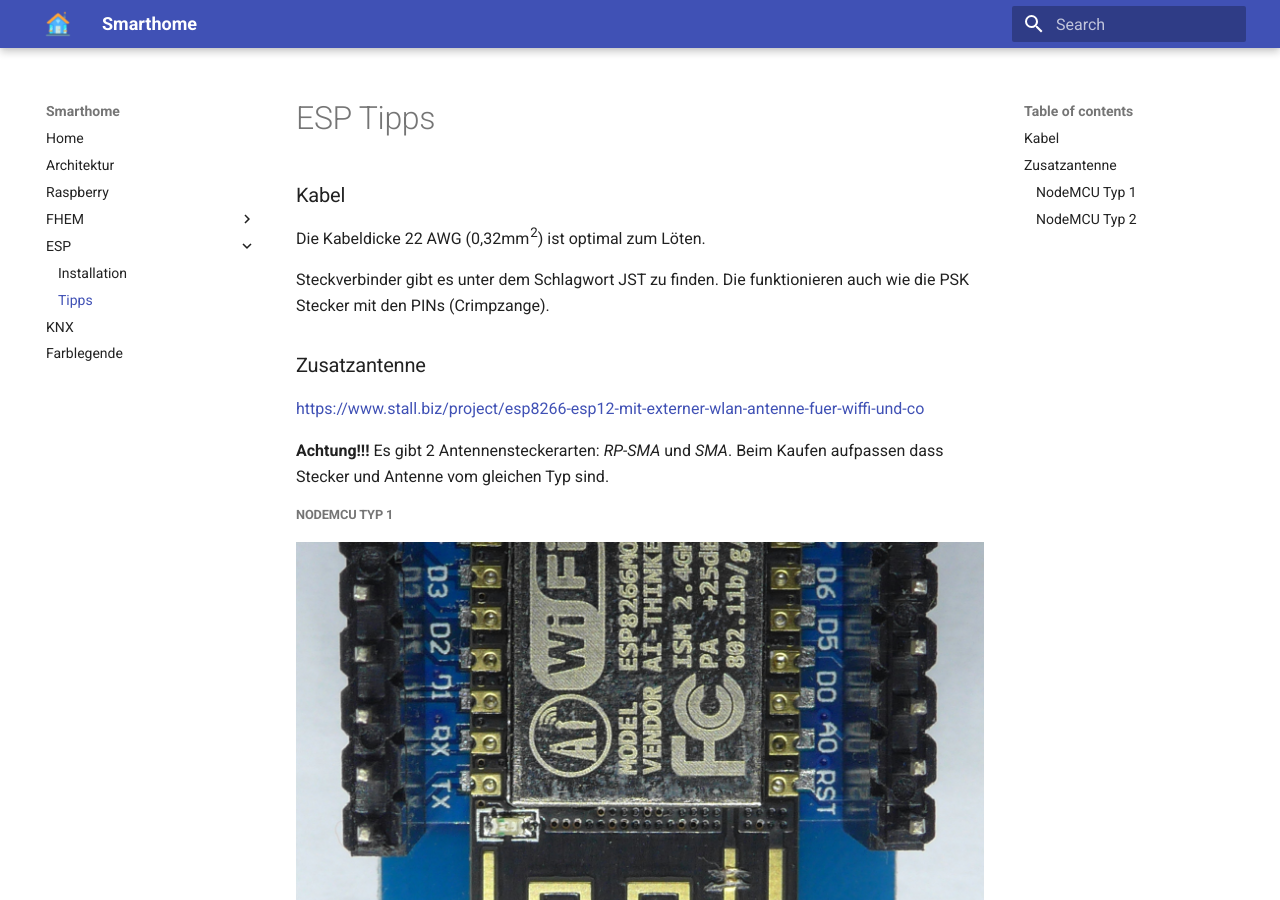
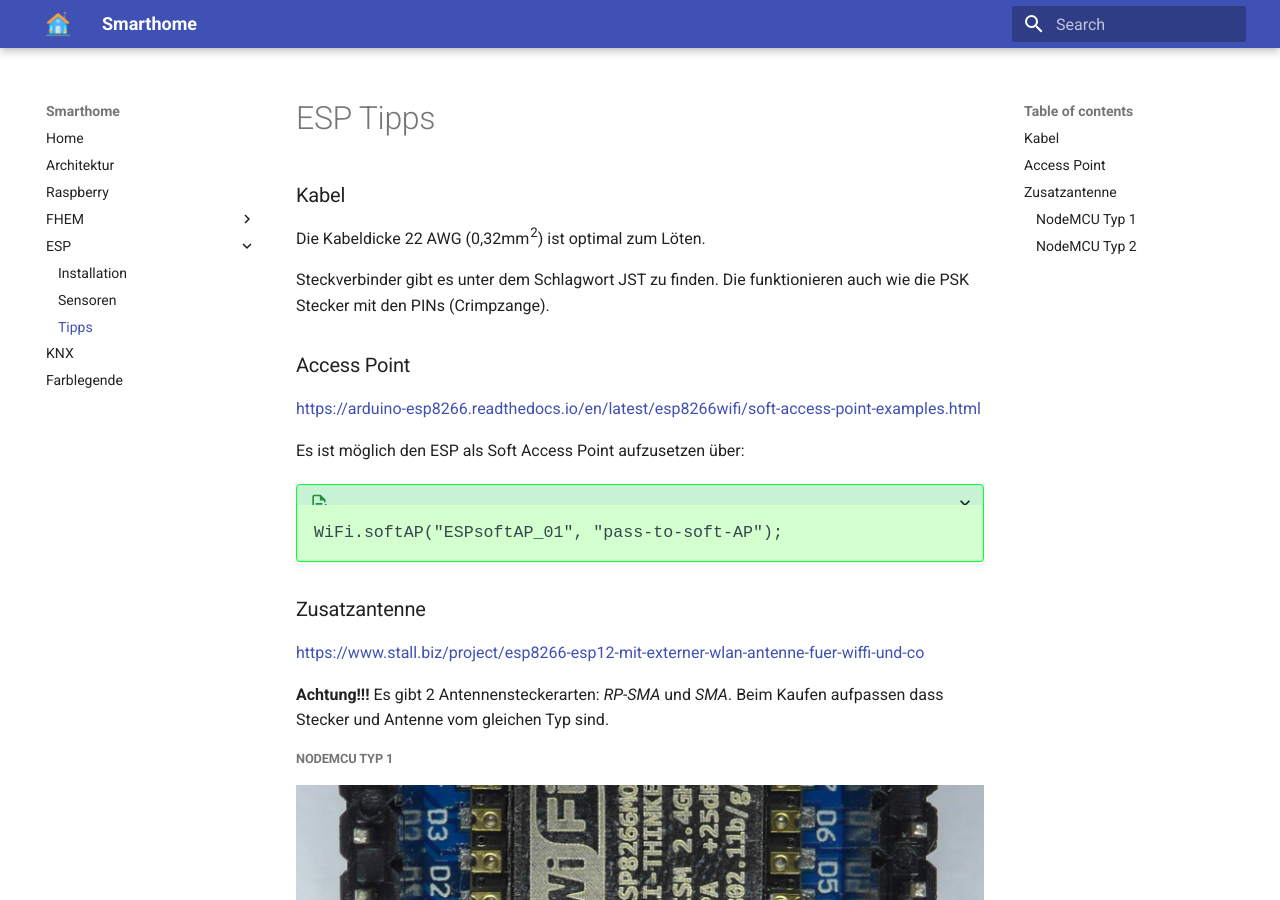
Before and after one commit to rogerknop/mkdocs_smarthome, an MkDocs documentation site: the page built from docs/esptipps/esp_tipps.md, in a window 1280 px wide and 900 px high. Built offline with MkDocs 1.6.1 and Material for MkDocs 9.7.7, drawn with Linux system fonts in a browser that asks for light colours.

Commit message:
Sensoren Update

```diff
--- a/docs/esptipps/esp_tipps.md
+++ b/docs/esptipps/esp_tipps.md
@@ -5,6 +5,15 @@
 Die Kabeldicke 22 AWG (0,32mm<sup>2</sup>) ist optimal zum Löten.
 
 Steckverbinder gibt es unter dem Schlagwort JST zu finden. Die funktionieren auch wie die PSK Stecker mit den PINs (Crimpzange).
+
+### Access Point
+
+<a href="https://arduino-esp8266.readthedocs.io/en/latest/esp8266wifi/soft-access-point-examples.html" target="_blank">https://arduino-esp8266.readthedocs.io/en/latest/esp8266wifi/soft-access-point-examples.html</a>
+
+Es ist möglich den ESP als Soft Access Point aufzusetzen über:
+
+???+ file ""
+    <pre>WiFi.softAP("ESPsoftAP_01", "pass-to-soft-AP");</pre>
 
 ### Zusatzantenne
 
--- a/mkdocs.yml
+++ b/mkdocs.yml
@@ -24,6 +24,7 @@ nav:
   - Tipps: 'fhemtipps/fhem_tipps.md'
 - ESP:
   - Installation: 'install/esp.md'
+  - Sensoren: 'esptipps/sensoren.md'
   - Tipps: 'esptipps/esp_tipps.md'
 - KNX: 'install/knx.md'
 - Farblegende: 'install/legende.md'
```
Also changed, not shown: docs/esptipps/sensoren.md (added, +17 -0 lines).
